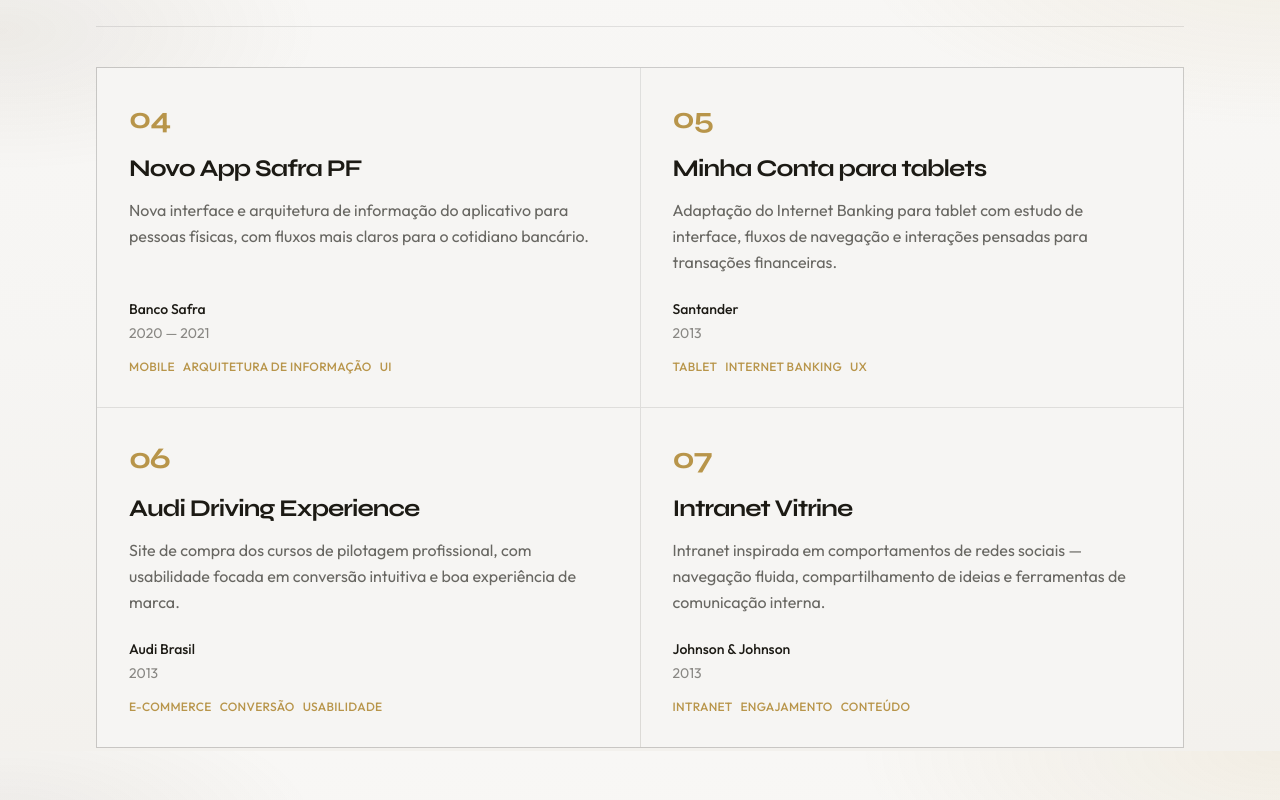
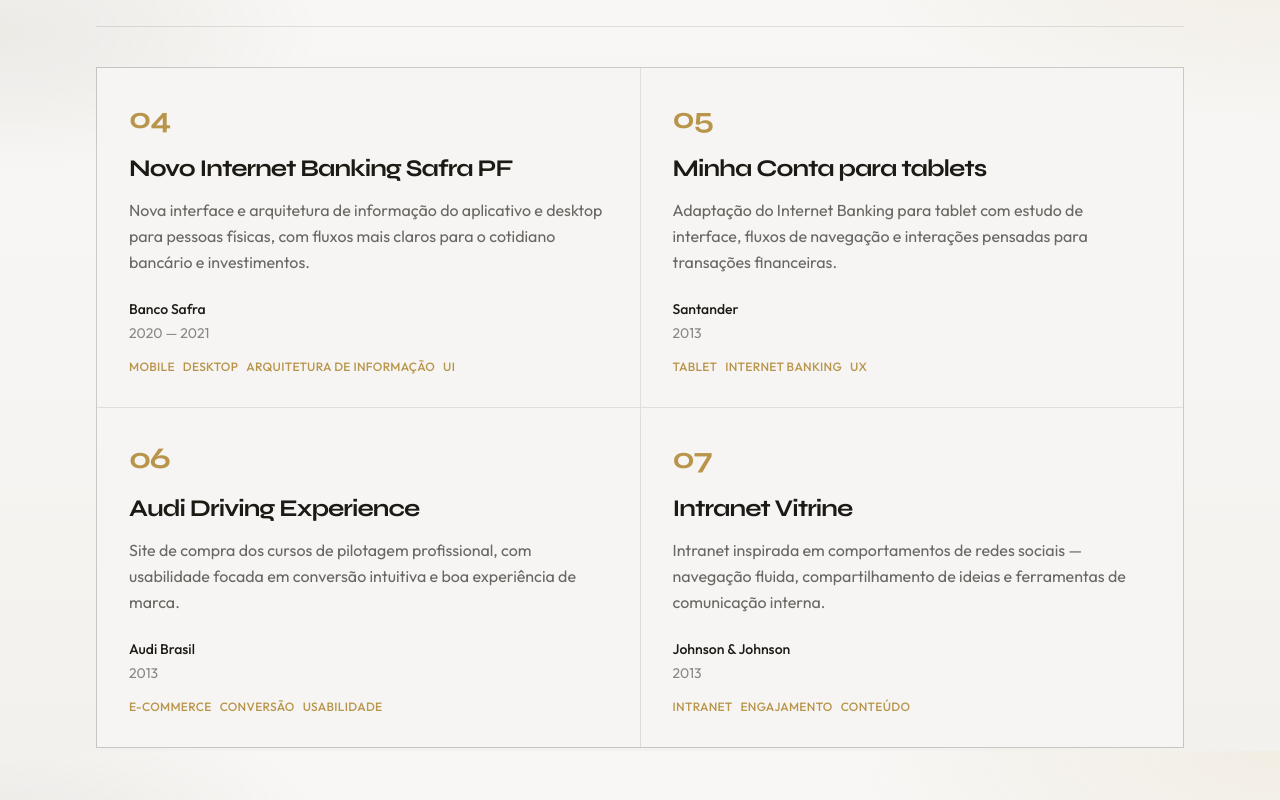
Before and after one commit to gabriellasevero-ship-it/Portf-lio-Gabriella-Severo, a Next.js app: page / in a window 1280 px wide. Shown: the part 4049-4849 px from the top of the page. Built offline with nearby package versions, Linux system fonts and the light colour scheme.

Commit message:
Rename Safra PF project to Novo Internet Banking and update copy.
Reflect desktop plus app scope in title, description, and tags.

Co-authored-by: gabriella.severo <gabriella.severo@gmail.com>

```diff
--- a/src/data/portfolio.ts
+++ b/src/data/portfolio.ts
@@ -101,12 +101,12 @@ export const projects = [
     href: "/cases/cockpit",
   },
   {
-    title: "Novo App Safra PF",
+    title: "Novo Internet Banking Safra PF",
     client: "Banco Safra",
     year: "2020 — 2021",
-    tags: ["Mobile", "Arquitetura de Informação", "UI"],
+    tags: ["Mobile", "Desktop", "Arquitetura de Informação", "UI"],
     description:
-      "Nova interface e arquitetura de informação do aplicativo para pessoas físicas, com fluxos mais claros para o cotidiano bancário.",
+      "Nova interface e arquitetura de informação do aplicativo e desktop para pessoas físicas, com fluxos mais claros para o cotidiano bancário e investimentos.",
   },
   {
     title: "Minha Conta para tablets",
```
